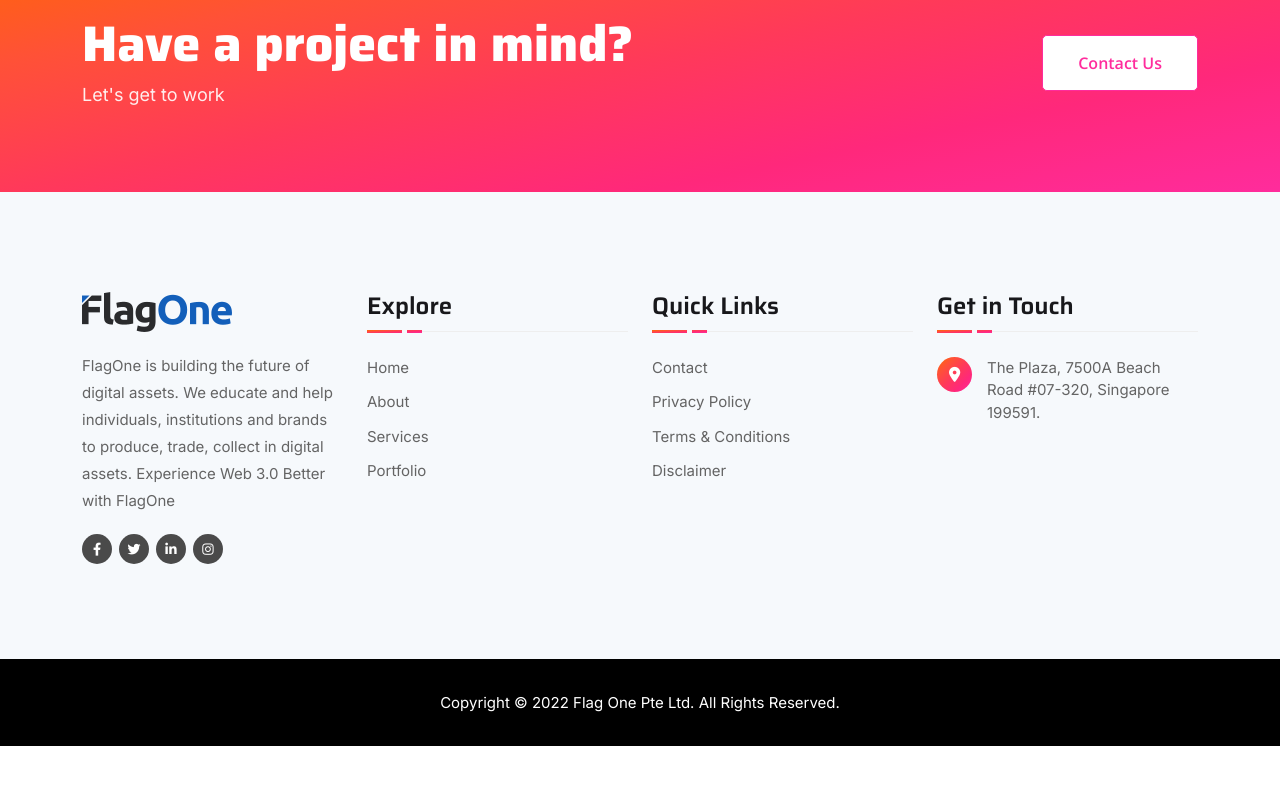
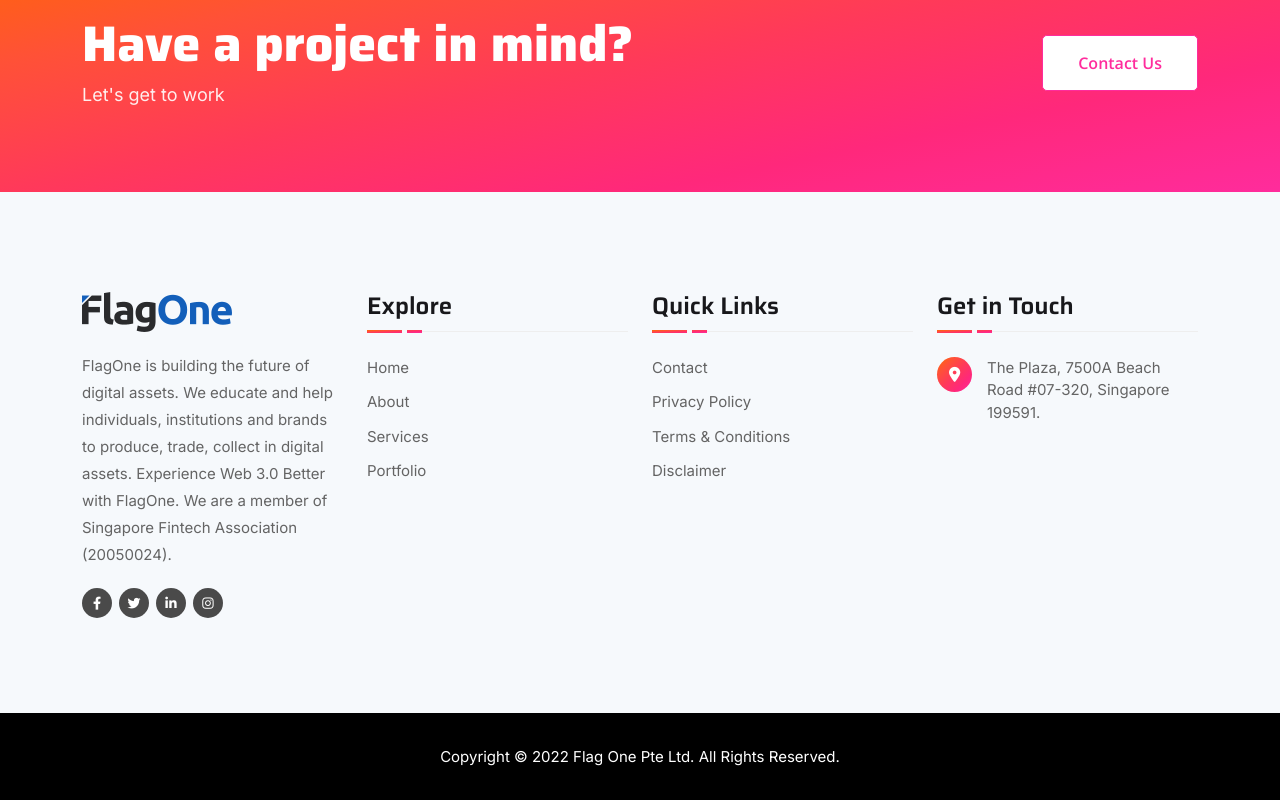
Before and after one commit to warrenseah/flagoneIo, a Next.js app: page / in a window 1280 px wide. Shown: the part 4771-5571 px from the top of the page. Before the commit the page ends 5517 px from the top, so only its background shows below. Built offline with nearby package versions, Linux system fonts and the light colour scheme.

Commit message:
Update Footer.js

```diff
--- a/components/Layouts/Footer.js
+++ b/components/Layouts/Footer.js
@@ -22,7 +22,8 @@ const Footer = () => {
                   FlagOne is building the future of digital assets. We educate
                   and help individuals, institutions and brands to produce,
                   trade, collect in digital assets. Experience Web 3.0 Better
-                  with FlagOne
+                  with FlagOne. We are a member of Singapore Fintech Association
+                  (20050024).
                 </p>
 
                 <ul className="social-links">
```
